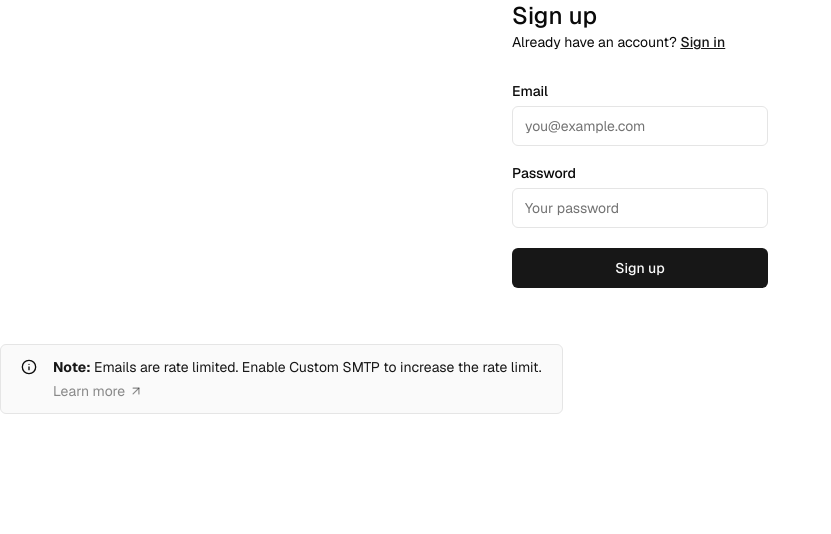
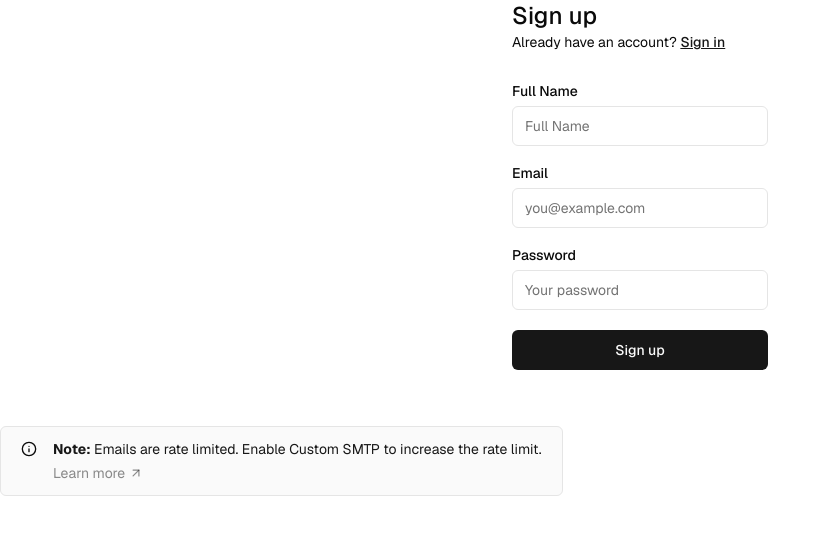
Before and after one commit to mdanjumkamali/converge, a Next.js app: page /sign-up in a window 1280 px wide. Shown: the top 534 px of the page, without its empty margins (0-831 px from the left). Built offline with nearby package versions, Linux system fonts and the light colour scheme.

Commit message:
Add Name Field

```diff
--- a/app/(auth-pages)/sign-up/page.tsx
+++ b/app/(auth-pages)/sign-up/page.tsx
@@ -29,8 +29,17 @@ export default async function Signup(props: {
           </Link>
         </p>
         <div className="flex flex-col gap-2 [&>input]:mb-3 mt-8">
+          <Label htmlFor="email">Full Name</Label>
+          <Input
+            type="text"
+            name="name"
+            placeholder="Full Name"
+            minLength={4}
+            required
+          />
           <Label htmlFor="email">Email</Label>
           <Input name="email" placeholder="you@example.com" required />
+
           <Label htmlFor="password">Password</Label>
           <Input
             type="password"
@@ -39,6 +48,7 @@ export default async function Signup(props: {
             minLength={6}
             required
           />
+
           <SubmitButton formAction={signUpAction} pendingText="Signing up...">
             Sign up
           </SubmitButton>
--- a/app/actions.ts
+++ b/app/actions.ts
@@ -6,6 +6,7 @@ import { headers } from "next/headers";
 import { redirect } from "next/navigation";
 
 export const signUpAction = async (formData: FormData) => {
+  const name = formData.get("name")?.toString();
   const email = formData.get("email")?.toString();
   const password = formData.get("password")?.toString();
   const supabase = await createClient();
@@ -15,7 +16,7 @@ export const signUpAction = async (formData: FormData) => {
     return encodedRedirect(
       "error",
       "/sign-up",
-      "Email and password are required",
+      "Email and password are required"
     );
   }
 
@@ -24,6 +25,9 @@ export const signUpAction = async (formData: FormData) => {
     password,
     options: {
       emailRedirectTo: `${origin}/auth/callback`,
+      data: {
+        name,
+      },
     },
   });
 
@@ -34,7 +38,7 @@ export const signUpAction = async (formData: FormData) => {
     return encodedRedirect(
       "success",
       "/sign-up",
-      "Thanks for signing up! Please check your email for a verification link.",
+      "Thanks for signing up! Please check your email for a verification link."
     );
   }
 };
@@ -75,7 +79,7 @@ export const forgotPasswordAction = async (formData: FormData) => {
     return encodedRedirect(
       "error",
       "/forgot-password",
-      "Could not reset password",
+      "Could not reset password"
     );
   }
 
@@ -86,7 +90,7 @@ export const forgotPasswordAction = async (formData: FormData) => {
   return encodedRedirect(
     "success",
     "/forgot-password",
-    "Check your email for a link to reset your password.",
+    "Check your email for a link to reset your password."
   );
 };
 
@@ -100,7 +104,7 @@ export const resetPasswordAction = async (formData: FormData) => {
     encodedRedirect(
       "error",
       "/protected/reset-password",
-      "Password and confirm password are required",
+      "Password and confirm password are required"
     );
   }
 
@@ -108,7 +112,7 @@ export const resetPasswordAction = async (formData: FormData) => {
     encodedRedirect(
       "error",
       "/protected/reset-password",
-      "Passwords do not match",
+      "Passwords do not match"
     );
   }
 
@@ -120,7 +124,7 @@ export const resetPasswordAction = async (formData: FormData) => {
     encodedRedirect(
       "error",
       "/protected/reset-password",
-      "Password update failed",
+      "Password update failed"
     );
   }
 
--- a/app/protected/page.tsx
+++ b/app/protected/page.tsx
@@ -1,4 +1,4 @@
-import FetchDataSteps from "@/components/tutorial/fetch-data-steps";
+import AuthButton from "@/components/header-auth";
 import { createClient } from "@/utils/supabase/server";
 import { InfoIcon } from "lucide-react";
 import { redirect } from "next/navigation";
@@ -31,7 +31,7 @@ export default async function ProtectedPage() {
       </div>
       <div>
         <h2 className="font-bold text-2xl mb-4">Next steps</h2>
-        <FetchDataSteps />
+        <AuthButton />
       </div>
     </div>
   );
```
